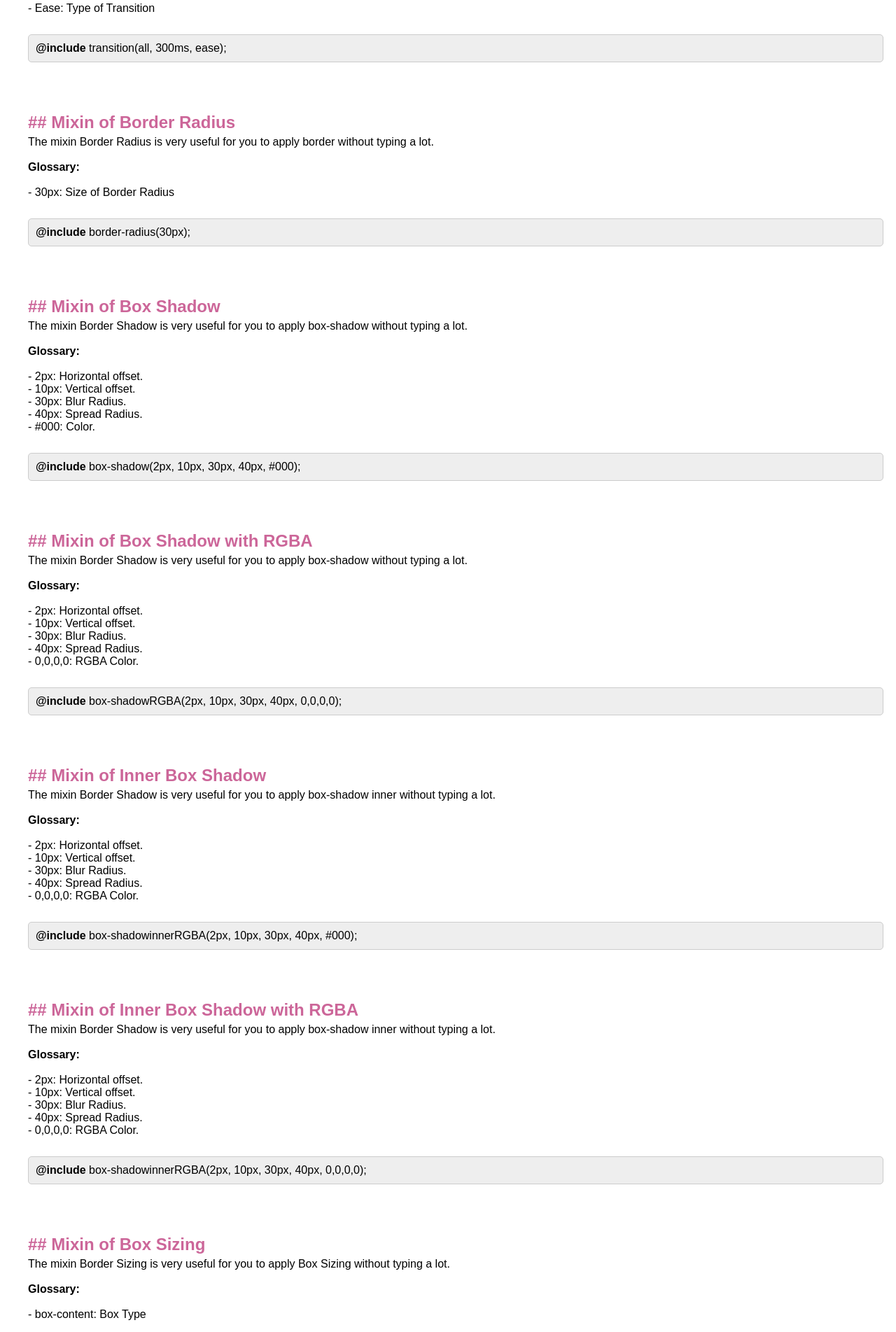
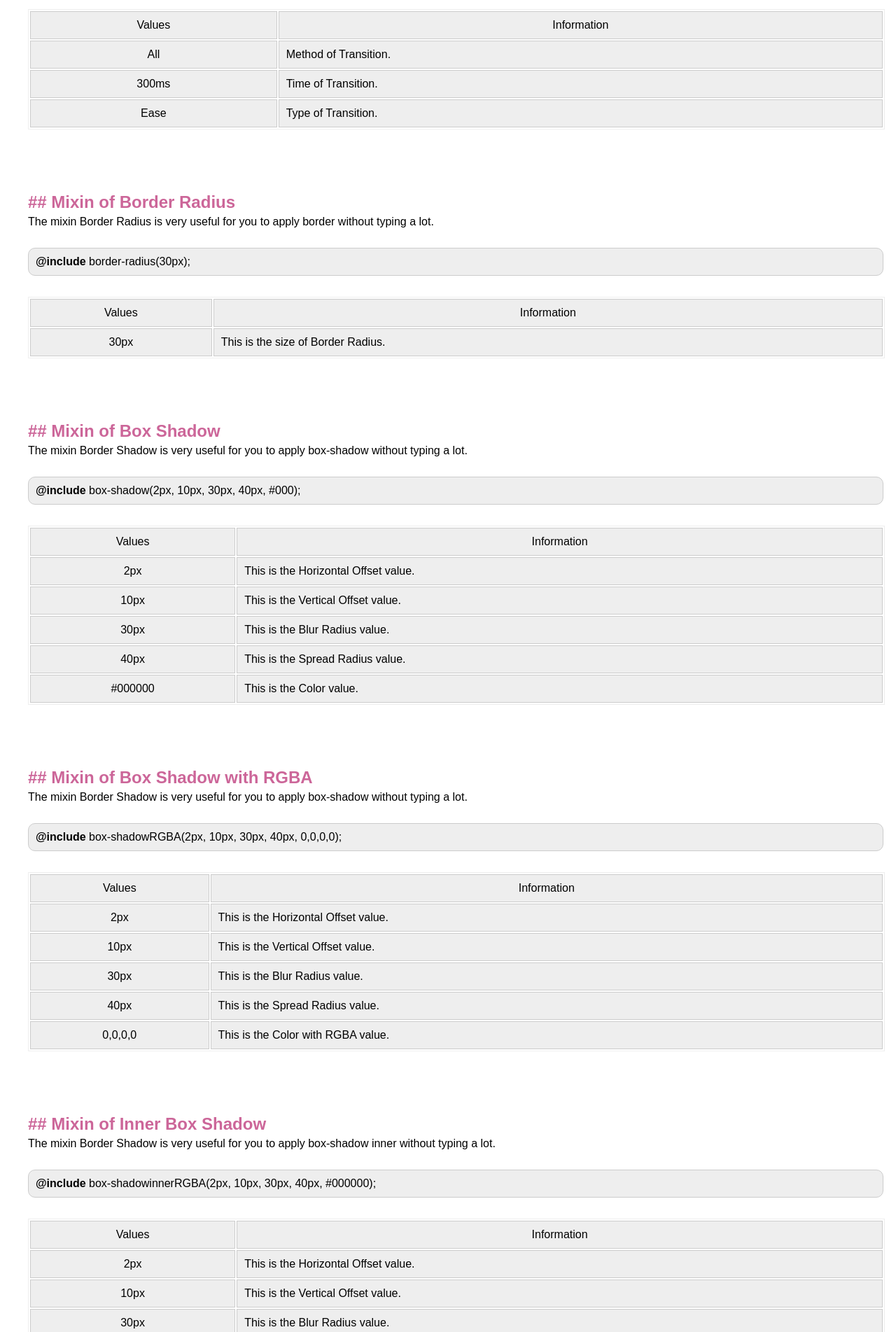
Before and after one commit to neysimoes/sass-devtools, a plain HTML site: page index.html in a window 1280 px wide. Shown: the part 897-2800 px from the top of the page at 70% size. Drawn offline with nearby package versions, Linux system fonts and the light colour scheme; files whose address does not match are found by name.

Commit message:
Getting better the documentation.

```diff
--- a/css/style.scss
+++ b/css/style.scss
@@ -260,6 +260,7 @@ header {
     color: $pink;
     text-decoration: none;
     margin-top: convertoEM(30);
+    border-bottom: 1px solid #eee;
   }
 
   h2 {
@@ -274,7 +275,7 @@ header {
     margin-top: convertoEM(10);
     display: inline-block;
     width: 100%;
-    @include border-radius(convertoEM(5));
+    @include border-radius(convertoEM(10));
   }
 
   .auto {
@@ -283,7 +284,7 @@ header {
     padding: convertoEM(5);
     display: inline-block;
     width: auto;
-    @include border-radius(convertoEM(5));
+    @include border-radius(convertoEM(10));
   }
 
   p {
@@ -295,6 +296,26 @@ header {
     li {
       list-style: none;
     }
+  }
+}
+
+table {
+  position: relative;
+  border: 1px solid #eee;
+  margin-top: convertoEM(30);
+  width: 102%;
+
+  tr {
+  	background: #ccc;
+  	position: relative;
+  	left: 0;
+
+
+  	td {
+  	  background: #eee;
+  	  border: 1px solid #ccc;
+  	  padding: convertoEM(10);
+  	}
   }
 }
 
@@ -340,6 +361,10 @@ footer {
         display: block;
       }
     }
+  }
+
+  table {
+  	width: 100%;
   }
 }
 
--- a/index.html
+++ b/index.html
@@ -53,100 +53,201 @@
       <h1># Mixins</h1>
       <div id="mixins">
          <p>Sass Devtools, has mixins that will help your productivity. As an example mixins of effects <span class="auto">Transition</span>, <span class="auto">Border-Radius</span>, <span class="auto">Box-Shadow</span>, <span class="auto">Box-Sizing</span>.</p><br><br><br>
-         <h2>## Mixin of transition</h2>
-         <p>The mixin transition is very useful for you to apply effects and rapid transition without typing a lot.
+         <h2>## Mixin of Transition</h2>
+         <p>The mixin transition is very useful for you to apply effects and rapid transition without typing a lot.</p>
 	     <br><br>
-            <h4>Glossary:</h4>
+         <span><b>@include</b> transition(all, 300ms, ease);</span>
          <br>
-            <ul>
-               <li>- All: Method of transition</li>
-               <li>- 300ms: Time of transition </li>
-               <li>- Ease: Type of Transition</li>
-            </ul>
-	     </p>
-         <span><b>@include</b> transition(all, 300ms, ease);</span>
+		 <div class="container">
+            <table width="100%">
+               <tr>
+                  <td align="center">Values</td>
+                  <td align="center">Information</td>
+               </tr>
+               <tr>
+                  <td align="center">All</td>
+                  <td>Method of Transition.</td>
+               </tr>
+               <tr>
+                  <td align="center">300ms</td>
+                  <td>Time of Transition.</td>
+               </tr>
+               <tr>
+                  <td align="center">Ease</td>
+                  <td>Type of Transition.</td>
+               </tr>
+            </table>
+         </div>
          <br><br><br><br><br>
          <h2>## Mixin of Border Radius</h2>
-         <p>The mixin Border Radius is very useful for you to apply border without typing a lot.
+         <p>The mixin Border Radius is very useful for you to apply border without typing a lot.</p>
          <br><br>
-            <h4>Glossary:</h4>
+         <span><b>@include</b> border-radius(30px);</span>
          <br>
-            <ul>
-               <li>- 30px: Size of Border Radius</li>
-            </ul>
-         </p>
-         <span><b>@include</b> border-radius(30px);</span>
+         <div class="container">
+            <table width="100%" align="center">
+               <tr>
+                  <td align="center">Values</td>
+                  <td align="center">Information</td>
+               </tr>
+               <tr>
+                  <td align="center">30px</td>
+                  <td>This is the size of Border Radius.</td>
+               </tr>
+            </table>
+         </div>
          <br><br><br><br><br>
          <h2>## Mixin of Box Shadow</h2>
-         <p>The mixin Border Shadow is very useful for you to apply box-shadow without typing a lot.
+         <p>The mixin Border Shadow is very useful for you to apply box-shadow without typing a lot.</p>
          <br><br>
-            <h4>Glossary:</h4>
+         <span><b>@include</b> box-shadow(2px, 10px, 30px, 40px, #000);</span>
          <br>
-            <ul>
-               <li>- 2px: Horizontal offset.</li>
-               <li>- 10px: Vertical offset.</li>
-               <li>- 30px: Blur Radius.</li>
-               <li>- 40px: Spread Radius.</li>
-               <li>- #000: Color.</li>
-            </ul>
-         </p>
-         <span><b>@include</b> box-shadow(2px, 10px, 30px, 40px, #000);</span>
+         <div class="container">
+            <table width="100%" align="center">
+               <tr>
+                  <td align="center">Values</td>
+                  <td align="center">Information</td>
+               </tr>
+               <tr>
+                  <td align="center">2px</td>
+                  <td>This is the Horizontal Offset value.</td>
+               </tr>
+               <tr>
+                  <td align="center">10px</td>
+                  <td>This is the Vertical Offset value.</td>
+               </tr>
+               <tr>
+                  <td align="center">30px</td>
+                  <td>This is the Blur Radius value.</td>
+               </tr>
+               <tr>
+                  <td align="center">40px</td>
+                  <td>This is the Spread Radius value.</td>
+               </tr>
+               <tr>
+                  <td align="center">#000000</td>
+                  <td>This is the Color value.</td>
+               </tr>
+            </table>
+         </div>
          <br><br><br><br><br>
          <h2>## Mixin of Box Shadow with RGBA</h2>
-         <p>The mixin Border Shadow is very useful for you to apply box-shadow without typing a lot.
+         <p>The mixin Border Shadow is very useful for you to apply box-shadow without typing a lot.</p>
          <br><br>
-		    <h4>Glossary:</h4>
+         <span><b>@include</b> box-shadowRGBA(2px, 10px, 30px, 40px, 0,0,0,0);</span>
          <br>
-            <ul>
-               <li>- 2px: Horizontal offset.</li>
-               <li>- 10px: Vertical offset.</li>
-               <li>- 30px: Blur Radius.</li>
-               <li>- 40px: Spread Radius.</li>
-               <li>- 0,0,0,0: RGBA Color.</li>
-            </ul>
-         </p>
-         <span><b>@include</b> box-shadowRGBA(2px, 10px, 30px, 40px, 0,0,0,0);</span>
+         <div class="container">
+            <table width="100%" align="center">
+               <tr>
+                  <td align="center">Values</td>
+                  <td align="center">Information</td>
+               </tr>
+               <tr>
+                  <td align="center">2px</td>
+                  <td>This is the Horizontal Offset value.</td>
+               </tr>
+               <tr>
+                  <td align="center">10px</td>
+                  <td>This is the Vertical Offset value.</td>
+               </tr>
+               <tr>
+                  <td align="center">30px</td>
+                  <td>This is the Blur Radius value.</td>
+               </tr>
+               <tr>
+                  <td align="center">40px</td>
+                  <td>This is the Spread Radius value.</td>
+               </tr>
+               <tr>
+                  <td align="center">0,0,0,0</td>
+                  <td>This is the Color with RGBA value.</td>
+               </tr>
+            </table>
+         </div>
          <br><br><br><br><br>
          <h2>## Mixin of Inner Box Shadow</h2>
-         <p>The mixin Border Shadow is very useful for you to apply box-shadow inner without typing a lot.
+         <p>The mixin Border Shadow is very useful for you to apply box-shadow inner without typing a lot.</p>
          <br><br>
-            <h4>Glossary:</h4>
+         <span><b>@include</b> box-shadowinnerRGBA(2px, 10px, 30px, 40px, #000000);</span>
          <br>
-            <ul>
-               <li>- 2px: Horizontal offset.</li>
-               <li>- 10px: Vertical offset.</li>
-               <li>- 30px: Blur Radius.</li>
-               <li>- 40px: Spread Radius.</li>
-               <li>- 0,0,0,0: RGBA Color.</li>
-            </ul>
-         </p>
-         <span><b>@include</b> box-shadowinnerRGBA(2px, 10px, 30px, 40px, #000);</span>
+         <div class="container">
+            <table width="100%" align="center">
+               <tr>
+                  <td align="center">Values</td>
+                  <td align="center">Information</td>
+               </tr>
+               <tr>
+                  <td align="center">2px</td>
+                  <td>This is the Horizontal Offset value.</td>
+               </tr>
+               <tr>
+                  <td align="center">10px</td>
+                  <td>This is the Vertical Offset value.</td>
+               </tr>
+               <tr>
+                  <td align="center">30px</td>
+                  <td>This is the Blur Radius value.</td>
+               </tr>
+               <tr>
+                  <td align="center">40px</td>
+                  <td>This is the Spread Radius value.</td>
+               </tr>
+               <tr>
+                  <td align="center">#000000</td>
+                  <td>This is the Color value.</td>
+               </tr>
+            </table>
+         </div>
          <br><br><br><br><br>
          <h2>## Mixin of Inner Box Shadow with RGBA</h2>
-         <p>The mixin Border Shadow is very useful for you to apply box-shadow inner without typing a lot.
+         <p>The mixin Border Shadow is very useful for you to apply box-shadow inner without typing a lot.</p>
          <br><br>
-            <h4>Glossary:</h4>
-            <br>
-            <ul>
-               <li>- 2px: Horizontal offset.</li>
-               <li>- 10px: Vertical offset.</li>
-               <li>- 30px: Blur Radius.</li>
-               <li>- 40px: Spread Radius.</li>
-               <li>- 0,0,0,0: RGBA Color.</li>
-            </ul>
-         </p>
          <span><b>@include</b> box-shadowinnerRGBA(2px, 10px, 30px, 40px, 0,0,0,0);</span>
+         <div class="container">
+            <table width="100%" align="center">
+               <tr>
+                  <td align="center">Values</td>
+                  <td align="center">Information</td>
+               </tr>
+               <tr>
+                  <td align="center">2px</td>
+                  <td>This is the Horizontal Offset value.</td>
+               </tr>
+               <tr>
+                  <td align="center">10px</td>
+                  <td>This is the Vertical Offset value.</td>
+               </tr>
+               <tr>
+                  <td align="center">30px</td>
+                  <td>This is the Blur Radius value.</td>
+               </tr>
+               <tr>
+                  <td align="center">40px</td>
+                  <td>This is the Spread Radius value.</td>
+               </tr>
+               <tr>
+                  <td align="center">0,0,0,0</td>
+                  <td>This is the Color with RGBA value.</td>
+               </tr>
+            </table>
+         </div>
          <br><br><br><br><br>
          <h2>## Mixin of Box Sizing</h2>
-         <p>The mixin Border Sizing is very useful for you to apply Box Sizing without typing a lot.
+         <p>The mixin Border Sizing is very useful for you to apply Box Sizing without typing a lot.</p>
          <br><br>
-            <h4>Glossary:</h4>
+		 <span><b>@include</b> box-sizing(box-content);</span>
 		 <br>
-               <ul>
-                  <li>- box-content: Box Type</li>
-               </ul>
-         </p>
-		 <span><b>@include</b> box-sizing(box-content);</span>
+		 <div class="container">
+            <table width="100%" align="center">
+               <tr>
+                  <td align="center">Values</td>
+                  <td align="center">Information</td>
+               </tr>
+               <tr>
+                  <td align="center">box-content</td>
+                  <td>This is the type of box you want.</td>
+               </tr>
+            </table>
          </div>
 	  <h1># Functions</h1>
 	  <p>Sass Devtools also has great features that will help you, such as conversion values <span class="auto">(px to em)</span>, <span class="auto">(px to %)</span> and <span class="auto">(px to rem)</span>.</p>
```
Also changed, not shown: css/style.css. Lines whose indentation alone changed are shown as unchanged.
